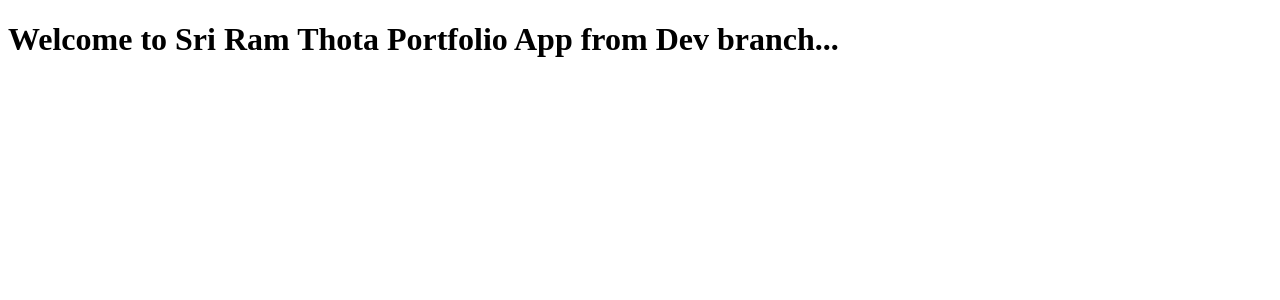
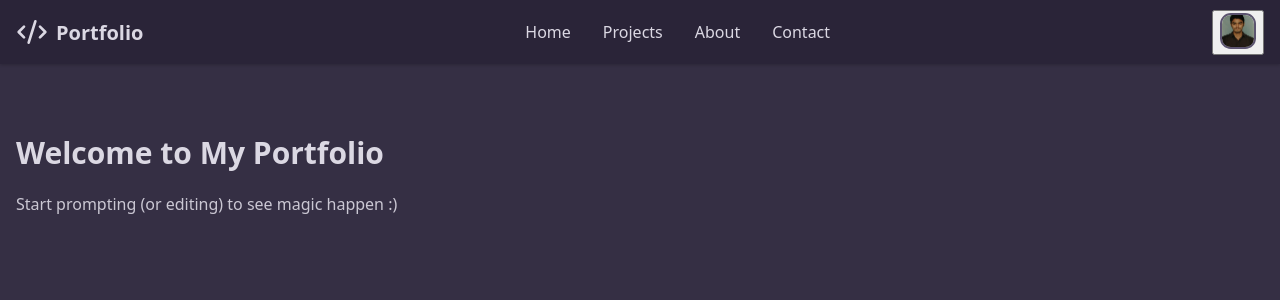
Before and after one commit to sriramthota14/sriram_portfolio, a React (Vite) app: page / in a window 1280 px wide. Shown: the top 300 px of the page. Built offline with nearby package versions, Linux system fonts and the light colour scheme.

Commit message:
Added Nav Bar

```diff
--- a/package.json
+++ b/package.json
@@ -10,6 +10,7 @@
     "preview": "vite preview"
   },
   "dependencies": {
+    "lucide-react": "^0.485.0",
     "react": "^19.0.0",
     "react-dom": "^19.0.0"
   },
--- a/src/App.tsx
+++ b/src/App.tsx
@@ -1,10 +1,19 @@
-import "./App.css";
+import React from "react";
+import NavBar from "./components/navbar/NavBar";
 
 function App() {
   return (
-    <>
-      <h1>Welcome to Sri Ram Thota Portfolio App from Dev branch...</h1>
-    </>
+    <div className="min-h-screen">
+      <NavBar />
+      <main className="main-content">
+        <div className="container content-container">
+          <h1 className="title">Welcome to My Portfolio</h1>
+          <p className="subtitle">
+            Start prompting (or editing) to see magic happen :)
+          </p>
+        </div>
+      </main>
+    </div>
   );
 }
 
--- /dev/null
+++ b/src/components/navbar/NavBar.css
@@ -0,0 +1,4 @@
+.nav-main-div {
+  background-color: #dbd8e3;
+  color: #2a2438;
+}
--- /dev/null
+++ b/src/components/navbar/NavBar.tsx
@@ -0,0 +1,62 @@
+import { useState } from "react";
+import { Code2, Menu } from "lucide-react";
+
+const Navbar = () => {
+  const [isMobileMenuOpen, setIsMobileMenuOpen] = useState(false);
+  const menuItems = ["Home", "Projects", "About", "Contact"];
+
+  return (
+    <nav className="nav">
+      <div className="container nav-container">
+        {/* Logo */}
+        <div className="nav-logo">
+          <Code2 />
+          <span>Portfolio</span>
+        </div>
+
+        {/* Desktop Menu */}
+        <div className="nav-menu">
+          {menuItems.map((item) => (
+            <a key={item} href={`#${item.toLowerCase()}`}>
+              {item}
+            </a>
+          ))}
+        </div>
+
+        {/* Profile Picture */}
+        <div className="nav-profile">
+          <button type="button">
+            <img
+              src="./src/assets/sriramthota.jpg"
+              alt="Profile"
+              className="profile-img"
+            />
+          </button>
+
+          {/* Mobile Menu Button */}
+          <button
+            type="button"
+            className="mobile-menu-btn"
+            onClick={() => setIsMobileMenuOpen(!isMobileMenuOpen)}
+          >
+            <Menu />
+          </button>
+        </div>
+      </div>
+
+      {/* Mobile Menu */}
+      <div
+        className="mobile-menu"
+        style={{ display: isMobileMenuOpen ? "block" : "none" }}
+      >
+        {menuItems.map((item) => (
+          <a key={item} href={`#${item.toLowerCase()}`}>
+            {item}
+          </a>
+        ))}
+      </div>
+    </nav>
+  );
+};
+
+export default Navbar;
--- a/src/index.css
+++ b/src/index.css
@@ -0,0 +1,160 @@
+/* Reset and base styles */
+:root {
+  --color-primary: #5c5470;
+  --color-light: #dbd8e3;
+  --color-gray: #352f44;
+  --color-dark: #2a2438;
+}
+
+body {
+  margin: 0;
+  font-family: system-ui, -apple-system, sans-serif;
+}
+
+/* Layout */
+.min-h-screen {
+  min-height: 100vh;
+}
+
+.container {
+  max-width: 1280px;
+  margin: 0 auto;
+  padding: 0 1rem;
+}
+
+/* Navigation */
+.nav {
+  background-color: var(--color-dark);
+  box-shadow: 0 1px 3px rgba(0, 0, 0, 0.2);
+  position: fixed;
+  width: 100%;
+  top: 0;
+  left: 0;
+  z-index: 50;
+}
+
+.nav-container {
+  display: flex;
+  justify-content: space-between;
+  align-items: center;
+  height: 4rem;
+}
+
+.nav-logo {
+  display: flex;
+  align-items: center;
+  gap: 0.5rem;
+  text-decoration: none;
+}
+
+.nav-logo svg {
+  width: 2rem;
+  height: 2rem;
+  color: var(--color-light);
+}
+
+.nav-logo span {
+  font-size: 1.25rem;
+  font-weight: bold;
+  color: var(--color-light);
+}
+
+.nav-menu {
+  display: none;
+}
+
+.nav-menu a {
+  color: var(--color-light);
+  text-decoration: none;
+  transition: color 0.2s;
+}
+
+.nav-menu a:hover {
+  color: var(--color-primary);
+}
+
+.nav-profile {
+  display: flex;
+  align-items: center;
+  gap: 1rem;
+}
+
+.profile-img {
+  width: 2rem;
+  height: 2rem;
+  border-radius: 30%;
+  object-fit: cover;
+  border: 2px solid var(--color-primary);
+}
+
+.mobile-menu-btn {
+  display: flex;
+  padding: 0.5rem;
+  color: var(--color-light);
+  cursor: pointer;
+  background: none;
+  border: none;
+}
+
+.mobile-menu-btn:hover {
+  color: var(--color-primary);
+}
+
+.mobile-menu {
+  display: none;
+  padding: 1rem;
+  background-color: var(--color-dark);
+}
+
+.mobile-menu a {
+  display: block;
+  padding: 0.75rem;
+  color: var(--color-light);
+  text-decoration: none;
+  font-weight: 500;
+  border-radius: 0.375rem;
+}
+
+.mobile-menu a:hover {
+  color: var(--color-primary);
+  background-color: var(--color-gray);
+}
+
+/* Main content */
+.main-content {
+  padding-top: 4rem;
+  background-color: var(--color-gray);
+  min-height: calc(100vh - 4rem);
+}
+
+.content-container {
+  padding: 3rem 1rem;
+}
+
+.title {
+  font-size: 1.875rem;
+  font-weight: bold;
+  color: var(--color-light);
+}
+
+.subtitle {
+  margin-top: 1rem;
+  color: var(--color-light);
+  opacity: 0.9;
+}
+
+/* Media Queries */
+@media (min-width: 768px) {
+  .nav-menu {
+    display: flex;
+    gap: 2rem;
+  }
+
+  .mobile-menu-btn {
+    display: none;
+  }
+
+  .mobile-menu {
+    display: none !important;
+  }
+}
```
Also changed, not shown: src/components/header/Header.tsx (added, +13 -0 lines), src/assets/sriramthota.jpg (added).
